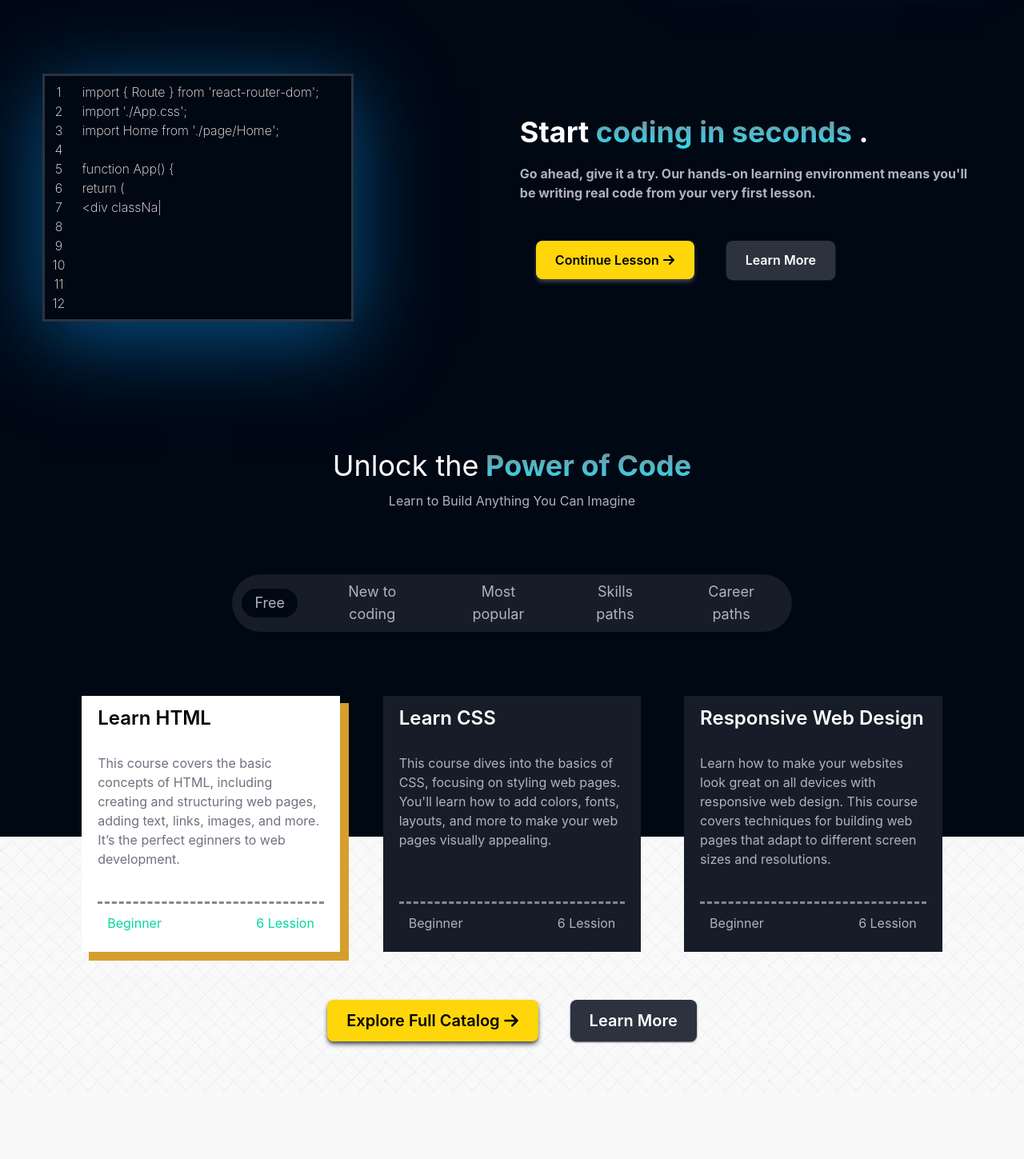
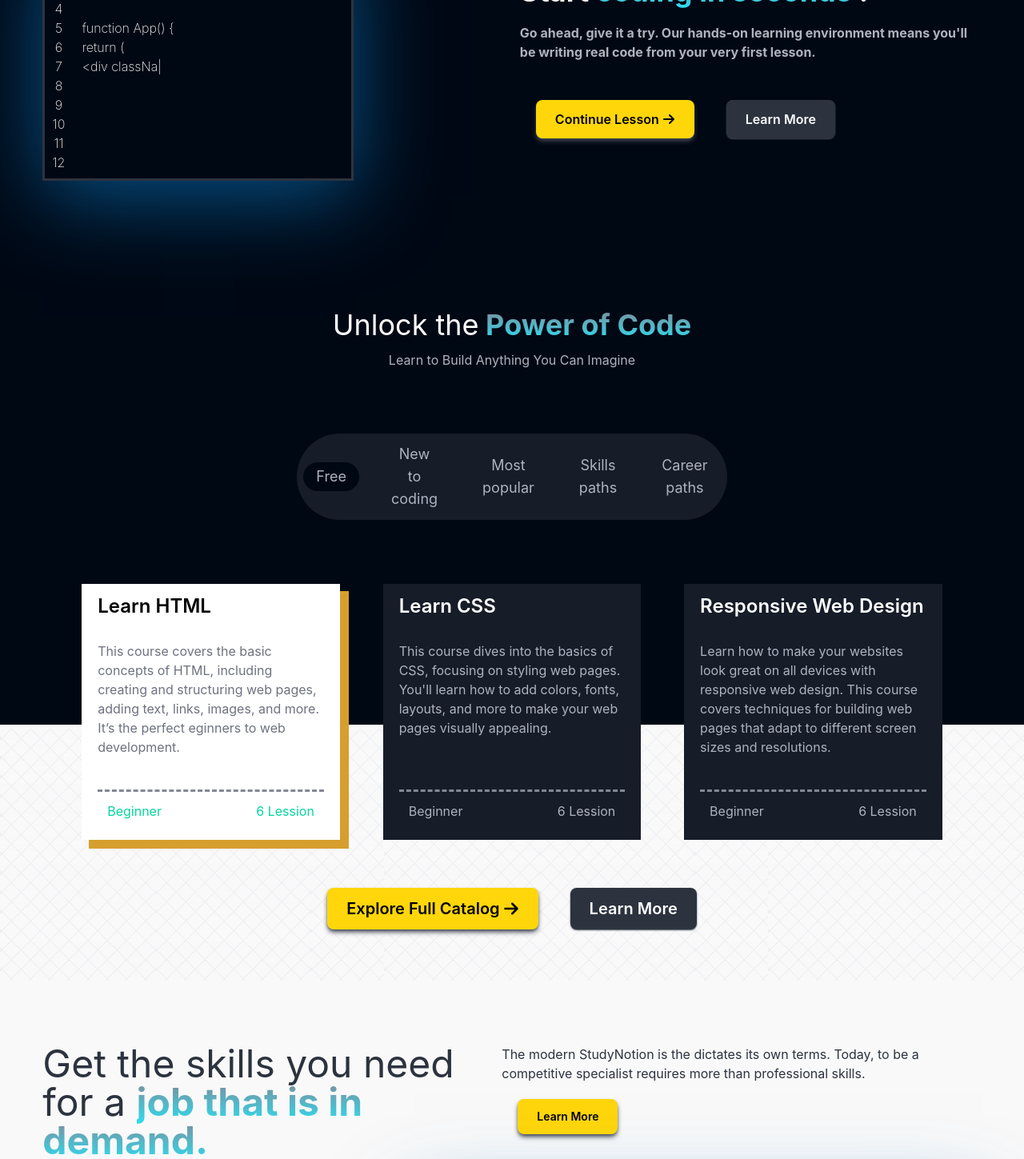
Before and after one commit to SachinSharma-LordHeydes/StudyNotion, a React (Vite) app in the folder client/: page / in a window 1280 px wide. Shown: the part 1300-2749 px from the top of the page at 80% size. Built offline with nearby package versions, Linux system fonts and the light colour scheme; no server answers.

Commit message:
some small adjustment

```diff
--- a/client/src/components/HomePage/CodeBlocks.jsx
+++ b/client/src/components/HomePage/CodeBlocks.jsx
@@ -2,8 +2,22 @@ import React from 'react'
 import YellowBlackBtn from './YellowBlackBtn'
 import { FaArrowRight } from 'react-icons/fa6'
 import { TypeAnimation } from 'react-type-animation';
+import { useNavigate } from 'react-router';
 
 function CodeBlocks({heading,subheading,btn1,btn2,sequence,placing,gradient}) {
+
+  const navigate=useNavigate()
+
+  const handelSignupNavigateion=()=>{
+    if(localStorage.getItem("userData")){
+      console.log("true")
+      navigate(`/catalog/DSA`)
+    }else{
+      console.log("false")
+      navigate("/Signup")
+    }
+  }
+
   return (
     <div className={`flex ${placing} justify-center items-center text-md font-extralight gap-52`}>
       {/* textSection */}
@@ -17,11 +31,16 @@ function CodeBlocks({heading,subheading,btn1,btn2,sequence,placing,gradient}) {
           </p>
 
           <div className='mt-12 flex'>
-            <YellowBlackBtn colour={`${btn1.colour}`} arrow={`${<FaArrowRight className='ml-2' />}`} >
-              {btn1.text} <FaArrowRight></FaArrowRight>
+            <div onClick={handelSignupNavigateion}>
+                <YellowBlackBtn colour={`${btn1.colour}`} arrow={`${<FaArrowRight className='ml-2' />}`} >
+                    {btn1.text} <FaArrowRight></FaArrowRight>
+                </YellowBlackBtn>
+            </div>
 
-            </YellowBlackBtn>
-            <YellowBlackBtn colour={`${btn2.colour}`} >{btn2.text}</YellowBlackBtn>
+            <div onClick={()=>{navigate('/about')}}>
+                <YellowBlackBtn colour={`${btn2.colour}`} >{btn2.text}</YellowBlackBtn>
+            </div>
+
           </div>
 
       </div>
--- a/client/src/components/about/LearningGrid.jsx
+++ b/client/src/components/about/LearningGrid.jsx
@@ -2,6 +2,7 @@ import React from 'react'
 
 import YellowBlackBtn from '../HomePage/YellowBlackBtn'
 import HighligthText from '../HomePage/HighligthText';
+import { useNavigate } from 'react-router';
 
 
 
@@ -48,6 +49,7 @@ const LearningGridArray = [
   },
 ];
 function LearningGrid() {
+  const navigate=useNavigate()
   return (
     <div>
       <div className='grid grid-cols-4 grid-rows-2 '>
@@ -65,7 +67,9 @@ function LearningGrid() {
                 <p className='text-richblack-400 mt-9'>
                   {element.description}
                 </p>
-                <YellowBlackBtn colour={'Yellow'}>Learn</YellowBlackBtn>
+                <div className='my-5' onClick={navigate("/about")}>
+                  <YellowBlackBtn colour={'Yellow'}>Learn</YellowBlackBtn>
+                </div>
               </div>
             ):
             (
--- a/client/src/components/common/Navbar.jsx
+++ b/client/src/components/common/Navbar.jsx
@@ -39,10 +39,8 @@ function Navbar() {
       const currentScrollY = window.scrollY;
 
       if (currentScrollY > lastScrollY) {
-        // Scrolling down: hide Navbar
         setShowNavbar(false);
       } else {
-        // Scrolling up: show Navbar
         setShowNavbar(true);
       }
       setLastScrollY(currentScrollY);
@@ -61,6 +59,17 @@ function Navbar() {
   // Navigation handlers
   const goToHandler = (goto) => navigate(goto);
   const logOutHandler = () => dispatch(logOut(navigate));
+
+  const handelNvigateCatalog=(name)=>{
+    console.log("Clicked",name)
+    if(localStorage.getItem("userData")){
+      console.log("true")
+      navigate(`/catalog/${name}`)
+    }else{
+      console.log("false")
+      navigate("/Signup")
+    }
+  }
 
   return (
     <div
@@ -92,11 +101,16 @@ function Navbar() {
                     >
                       {catagory.length > 0 ? (
                         catagory.map((cat, index) => (
-                          <Link key={index} to={`/catalog/${cat.name}`}>
+                          <div
+                            key={index}
+                            // to={`/catalog/${cat.name}`}
+                            onClick={()=>handelNvigateCatalog(cat.name)}
+
+                          >
                             <div className='hover:bg-richblack-600 px-3 py-1 rounded-md'>
                               {cat.name}
                             </div>
-                          </Link>
+                          </div>
                         ))
                       ) : (
                         <div>No categories available</div>
--- a/client/src/components/contact/ContactForm.jsx
+++ b/client/src/components/contact/ContactForm.jsx
@@ -76,7 +76,7 @@ function ContactForm() {
           </div>
           {errors.message && <div className='mt-1 text-[#FF0000]'>Please enter something.</div>}
         </div>
-        <div className=''>
+        <div className='w-full'>
           <YellowBlackBtn width='full' colour={'Yellow'}>Send Message</YellowBlackBtn>
         </div>
       </form>
--- a/client/src/page/Home.jsx
+++ b/client/src/page/Home.jsx
@@ -20,11 +20,14 @@ import ExploreCards from '../components/HomePage/ExploreCards';
 import { HomePageExplore } from '../data/homepage-explore';
 import { useSelector } from 'react-redux';
 import Loader from './Loader';
+import { useNavigate } from 'react-router';
 
 
 function Home() {
 
   const {loader}=useSelector((state)=>state.auth);
+
+  const navigate=useNavigate();
 
   const tags=HomePageExplore.map((element)=>element.tag);
   const courses=HomePageExplore.map((element)=>element.courses);
@@ -50,6 +53,16 @@ function Home() {
   function clickHandlerForCard(id){
     // console.log("Event => ",event.target.id);
     setCurrentCard(id);
+  }
+
+  const handelNavigationToCatalog=()=>{
+    if(localStorage.getItem("userData")){
+      console.log("true")
+      navigate(`/catalog/DSA`)
+    }else{
+      console.log("false")
+      navigate("/Signup")
+    }
   }
 
   return (
@@ -85,6 +98,7 @@ function Home() {
                 <div className=''>
 
                   <button
+                    onClick={()=>navigate('/Signup')}
                     className="bg-richblack-700 text-richblack-300 hover:bg-richblack-800  font-medium rounded-full text-lg px-14 py-1.5 text-center inline-flex items-center mt-16 shadow-richblack-400 shadow-sm hover:shadow-none hover:scale-95 duration-300 transition-all"
                   >
                     Become an Instructor
@@ -104,10 +118,10 @@ function Home() {
                     </p>
                   </div>
 
-                  <div className='mt-32 flex'>
+                  {/* <div className='mt-32 flex'>
                     <YellowBlackBtn colour={'Yellow'}>Learn More</YellowBlackBtn>
                     <YellowBlackBtn colour={'Black'}>Book a Demo</YellowBlackBtn>
-                  </div>
+                  </div> */}
 
                   <div className='mt-32 shadow-[0px_-15px_100px_rgba(8,_112,_184,_0.7)] ]'>
                     <video
@@ -198,7 +212,7 @@ function Home() {
 
 
               <div className='w-11/12 mb-16 relative'>
-                <div onClick={clickHandlerForTags} className='flex py-1 w-[65%] mx-auto text-center items-center justify-center bg-richblack-800 rounded-full'>
+                <div onClick={clickHandlerForTags} className='flex py-2 w-[50%] mx-auto text-center items-center justify-center bg-richblack-800 rounded-full'>
                   {
                     tags.map((tag,index)=>(
                       <ExploreNavbar key={index} currentTag={currentTag} tag={tag}></ExploreNavbar>
@@ -230,15 +244,19 @@ function Home() {
                   <div className='  text-xl mx-auto w-11/12'>
 
                       <div className='flex justify-center items-center text-md font-extrabold mb-11'>
-                        <YellowBlackBtn colour={'Yellow'}>Explore Full Catalog <FaArrowRight></FaArrowRight></YellowBlackBtn>
-                        <YellowBlackBtn YellowBlackBtn colour={'Black'}>Learn More</YellowBlackBtn>
+                        <div onClick={handelNavigationToCatalog}>
+                            <YellowBlackBtn colour={'Yellow'}>Explore Full Catalog <FaArrowRight></FaArrowRight></YellowBlackBtn>
+                        </div>
+                        <div onClick={()=>navigate("/about")}>
+                            <YellowBlackBtn YellowBlackBtn colour={'Black'}>Learn More</YellowBlackBtn>
+                        </div>
                       </div>
 
                   </div>
                 </div>
 
                 <div className='w-11/12 mx-auto items-center'>
-                  <div className='flex justify-between mt-20 gap-32'>
+                  <div className='flex justify-between mt-20'>
                     <div className='w-[80%]'>
                       <p className='text-5xl '>
                         Get the skills you need for a <HighligthText text={' job that is in demand.'}></HighligthText>
@@ -250,7 +268,7 @@ function Home() {
                         The modern StudyNotion is the dictates its own terms. Today, to be a competitive specialist requires more than professional skills.
                         </p>
                       </div>
-                      <div className='text-sm'>
+                      <div className='text-sm mt-5 w-fit' onClick={()=>navigate("/about")}>
                         <YellowBlackBtn colour={'Yellow'}>Learn More</YellowBlackBtn>
                       </div>
                     </div>
@@ -299,10 +317,10 @@ function Home() {
                   </div>
 
                   <div className="relative mx-auto flex justify-around mt-24">
-                    <div className="absolute left-16">
+                    <div className="absolute left-96">
                       <img src={knowYourProgress} alt="" />
                     </div>
-                    <div className="absolute left-96 -top-10">
+                    <div className="absolute right-90 -top-10">
                       <img src={compareWithOthers} alt="" />
                     </div>
                     <div className="relative left-[350px] -top-9 ">
@@ -310,7 +328,7 @@ function Home() {
                     </div>
                   </div>
 
-                  <div className='flex justify-center mb-20'>
+                  <div className='flex justify-center mb-20' onClick={()=>navigate("/about")}>
                     <YellowBlackBtn colour={"Yellow"}>Learn More</YellowBlackBtn>
                   </div>
 
@@ -340,18 +358,18 @@ function Home() {
                           Instructors from around the world teach millions of students on StudyNotion. We provide the tools and skills to teach what you love.
                         </p>
                       </div>
-                      <div className='mt-9'>
+                      <div className='mt-9' onClick={()=>navigate("/Signup")}>
                         <YellowBlackBtn colour={'Yellow'}>Start Teaching Today <FaArrowRight></FaArrowRight></YellowBlackBtn>
                       </div>
 
 
                   </div>
                   </div>
-                    <div className='text-center mb-20'>
+                    {/* <div className='text-center mb-20'>
                       <p className='text-4xl font-bold'>
-                      Reviews from other learners
+                          Reviews from other learners
                       </p>
-                    </div>
+                    </div> */}
 
                 </div>
               </div>
```
Also changed, not shown: client/src/page/SignUp.jsx (+8 -8 lines).
